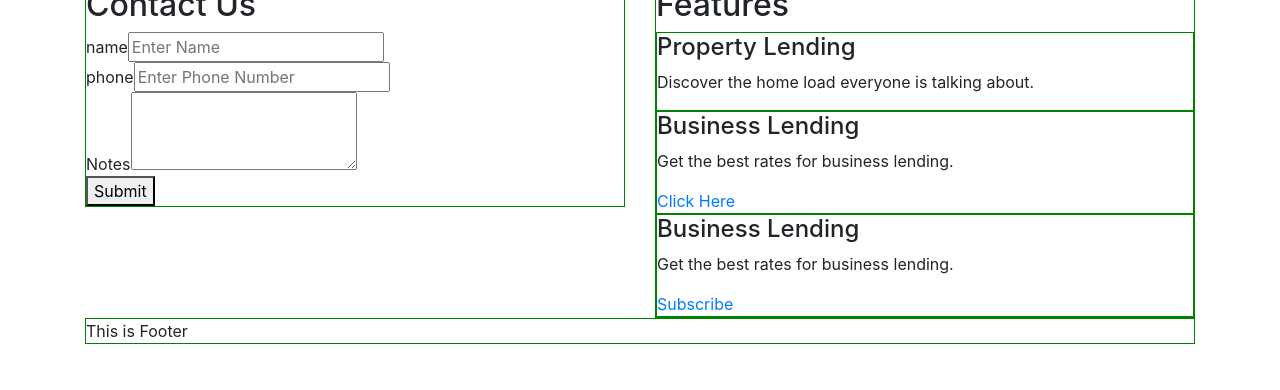
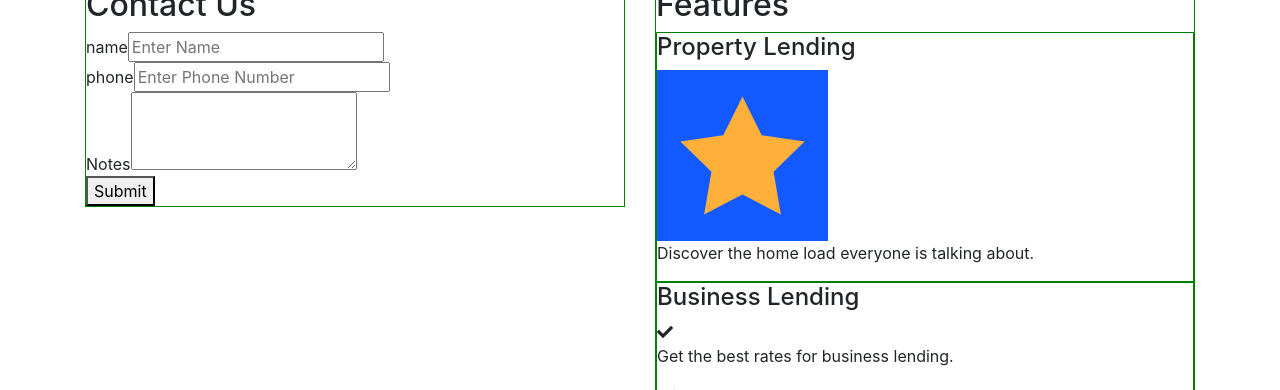
Before and after one commit to krinj/zinc-react-template, a React (Create React App) app in the folder app/: page / in a window 1280 px wide. Shown: the part 1074-1464 px from the top of the page. Built offline with nearby package versions, Linux system fonts and the light colour scheme.

Commit message:
Added Images and Icons to Feature item

```diff
--- a/app/package.json
+++ b/app/package.json
@@ -3,6 +3,9 @@
   "version": "0.1.0",
   "private": true,
   "dependencies": {
+    "@fortawesome/fontawesome-svg-core": "^1.2.27",
+    "@fortawesome/free-solid-svg-icons": "^5.12.1",
+    "@fortawesome/react-fontawesome": "^0.1.8",
     "@testing-library/jest-dom": "^4.2.4",
     "@testing-library/react": "^9.3.2",
     "@testing-library/user-event": "^7.1.2",
--- a/app/src/components/feature-list/FeatureItem.tsx
+++ b/app/src/components/feature-list/FeatureItem.tsx
@@ -1,6 +1,7 @@
 import React from 'react';
 import DisplayableElement from '../DisplayableElement';
 import FeatureItemModel from './FeatureItemModel';
+import { FontAwesomeIcon } from '@fortawesome/react-fontawesome';
 
 
 class FeatureItem extends DisplayableElement {
@@ -26,8 +27,12 @@ const FeatureItemJSX: React.FC<FeatureItemModel> = (props) => {
         linkElement = <a href={props.linkUrl}>{linkTitle}</a>
     }
 
+    const iconElement: JSX.Element | null = props.fontIcon === undefined ? null : <FontAwesomeIcon icon={props.fontIcon} />
+
     return <>
         <h4>{props.title}</h4>
+        <img src={props.imagePath} />
+        {iconElement}
         <p>
             {props.body}
         </p>
--- a/app/src/components/feature-list/FeatureItemModel.ts
+++ b/app/src/components/feature-list/FeatureItemModel.ts
@@ -1,10 +1,12 @@
+import { IconProp } from "@fortawesome/fontawesome-svg-core";
+
 interface FeatureItemModel {
 
     title: string;
     body?: string;
 
     imagePath?: string;
-    fontIcon?: string;
+    fontIcon?: IconProp;
 
     linkUrl?: string;
     linkText?: string;
--- a/app/src/zinc/zincContent.ts
+++ b/app/src/zinc/zincContent.ts
@@ -10,12 +10,18 @@ import FeatureItemModel from "../components/feature-list/FeatureItemModel";
 
 // Media Imports
 import photo1path from "../injected/images/photo1.jpg";
+import squareIcon from "../injected/images/square_icon.svg";
 
+// Import Font Icons
+import { library } from '@fortawesome/fontawesome-svg-core'
+import { faCheck } from '@fortawesome/free-solid-svg-icons'
 
 
 class ZincContent extends ZincContentInterface {
     constructor () {
         super();
+
+        library.add(faCheck);
 
         this.setApiEndpoint("https://api.zinccli.com/")
 
@@ -49,8 +55,8 @@ class ZincContent extends ZincContentInterface {
             }));
 
         const featureItems: FeatureItemModel[] = [
-            {title: "Property Lending", body: "Discover the home load everyone is talking about."},
-            {title: "Business Lending", body: "Get the best rates for business lending.", linkUrl: "www.google.com"},
+            {title: "Property Lending", body: "Discover the home load everyone is talking about.", imagePath: squareIcon},
+            {title: "Business Lending", body: "Get the best rates for business lending.", linkUrl: "www.google.com", fontIcon: "check"},
             {title: "Business Lending", body: "Get the best rates for business lending.", linkUrl: "www.google.com", linkText: "Subscribe"}
         ]
         const featureList: FeatureList = new FeatureList({feautureItemModels: featureItems});
```
Also changed, not shown: app/src/injected/images/square_icon.svg (added), 1 other file (tests, documents, lock files or other folders).
